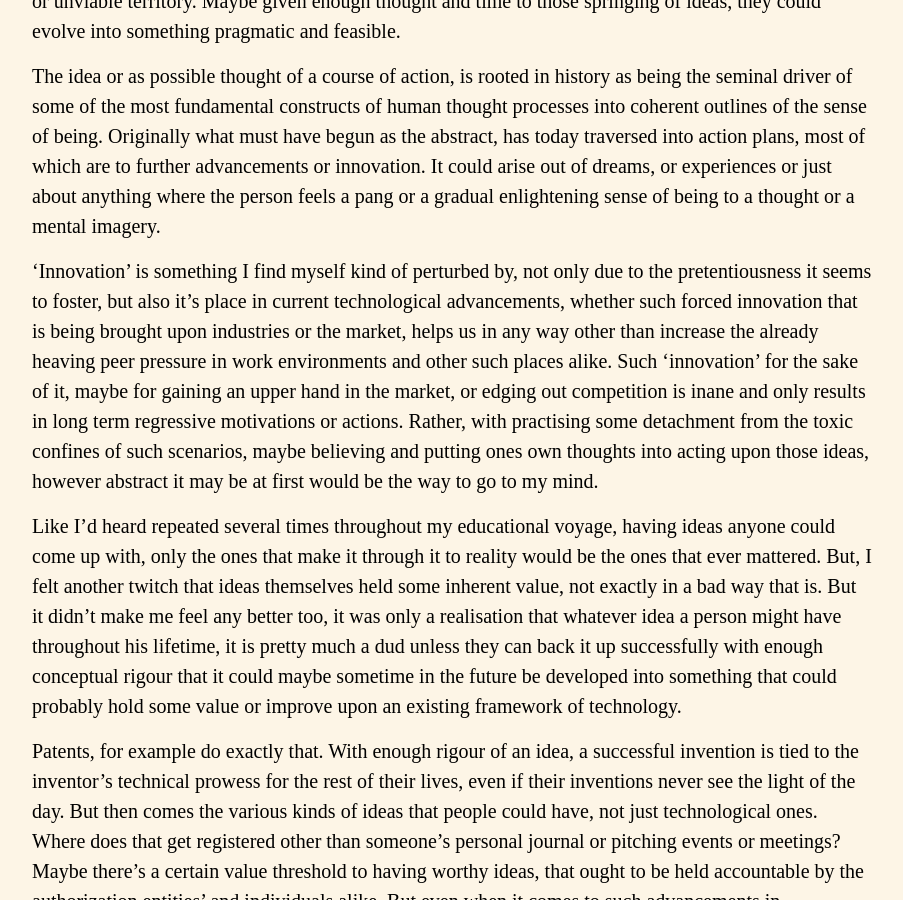
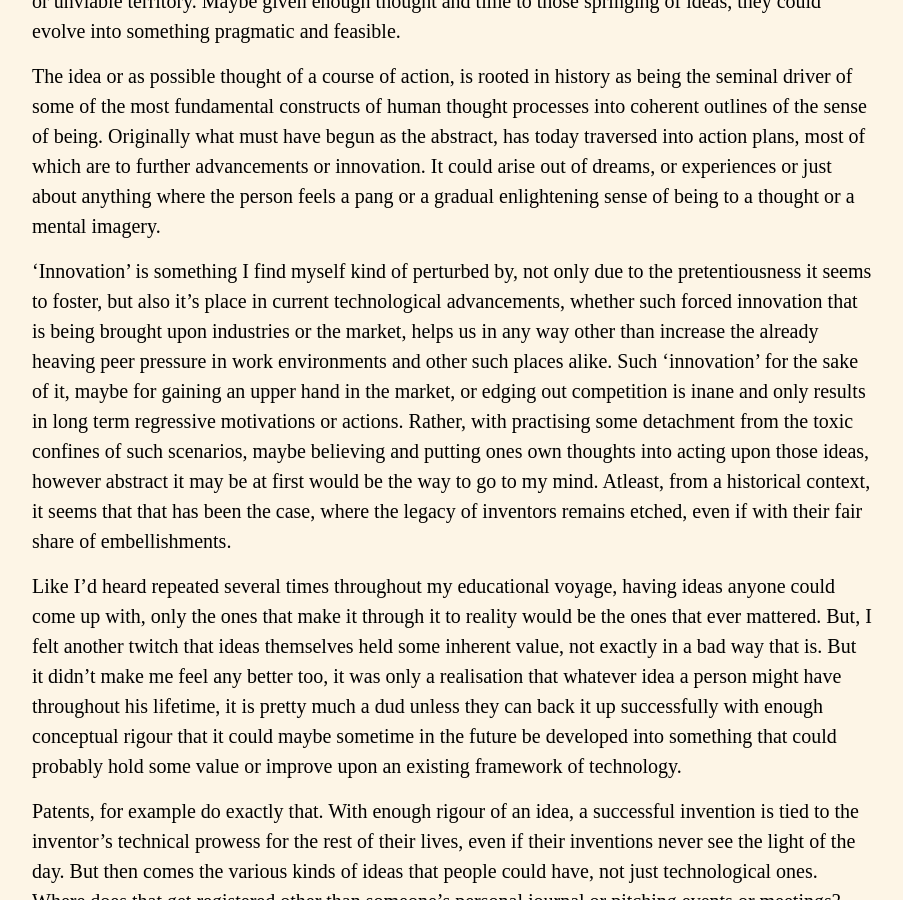
Before and after one commit to abvr/abvr.github.io, a Jekyll site: the page built from _posts/2019-09-02-idea.md, in a window 1280 px wide and 900 px high, scrolled down 620 px. Shown: the whole window, without its empty margins (188-1091 px from the left). Built offline with Jekyll 4.4.1, drawn with Linux system fonts in a browser that asks for light colours.

Commit message:
Update 2019-09-02-idea.md

```diff
--- a/_posts/2019-09-02-idea.md
+++ b/_posts/2019-09-02-idea.md
@@ -15,7 +15,7 @@ and my friends' was no different than what was happening at some pitching rounds
 
 The idea or as possible thought of a course of action, is rooted in history as being the seminal driver of some of the most fundamental constructs of human thought processes into coherent outlines of the sense of being. Originally what must have begun as the abstract, has today traversed into action plans, most of which are to further advancements or innovation. It could arise out of dreams, or experiences or just about anything where the person feels a pang or a gradual enlightening sense of being to a thought or a mental imagery.
 
-'Innovation' is something I find myself kind of perturbed by, not only due to the pretentiousness it seems to foster, but also it's place in current technological advancements, whether such forced innovation that is being brought upon industries or the market, helps us in any way other than increase the already heaving peer pressure in work environments and other such places alike. Such 'innovation' for the sake of it, maybe for gaining an upper hand in the market, or edging out competition is inane and only results in long term regressive motivations or actions. Rather, with practising some detachment from the toxic confines of such scenarios, maybe believing and putting ones own thoughts into acting upon those ideas, however abstract it may be at first would be the way to go to my mind.
+'Innovation' is something I find myself kind of perturbed by, not only due to the pretentiousness it seems to foster, but also it's place in current technological advancements, whether such forced innovation that is being brought upon industries or the market, helps us in any way other than increase the already heaving peer pressure in work environments and other such places alike. Such 'innovation' for the sake of it, maybe for gaining an upper hand in the market, or edging out competition is inane and only results in long term regressive motivations or actions. Rather, with practising some detachment from the toxic confines of such scenarios, maybe believing and putting ones own thoughts into acting upon those ideas, however abstract it may be at first would be the way to go to my mind. Atleast, from a historical context, it seems that that has been the case, where the legacy of inventors remains etched, even if with their fair share of embellishments.
 
 Like I'd heard repeated several times throughout my educational voyage, having ideas anyone could come up with, only the ones that make it
 through it to reality would be the ones that ever mattered. But, I felt another twitch that ideas themselves held some inherent value, not exactly in a bad way that is. But it didn't make me feel any better too, it was only a realisation that whatever idea a person might have throughout his lifetime, it is pretty much a dud unless they can back it up successfully with enough conceptual rigour that it could maybe sometime in the future be developed into something that could probably hold some value or improve upon an existing framework of technology.
```
